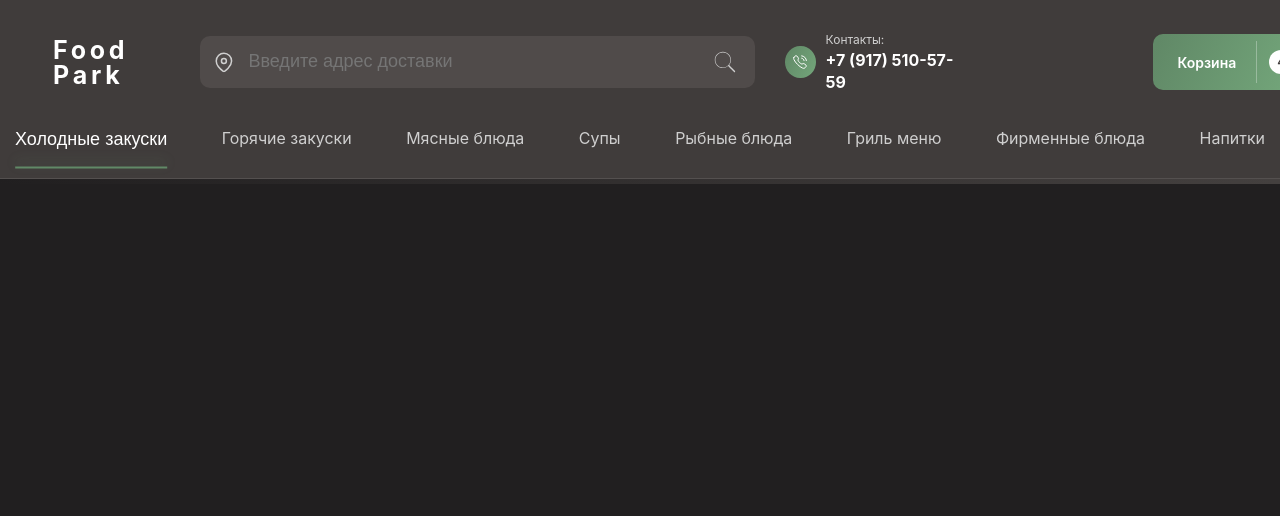
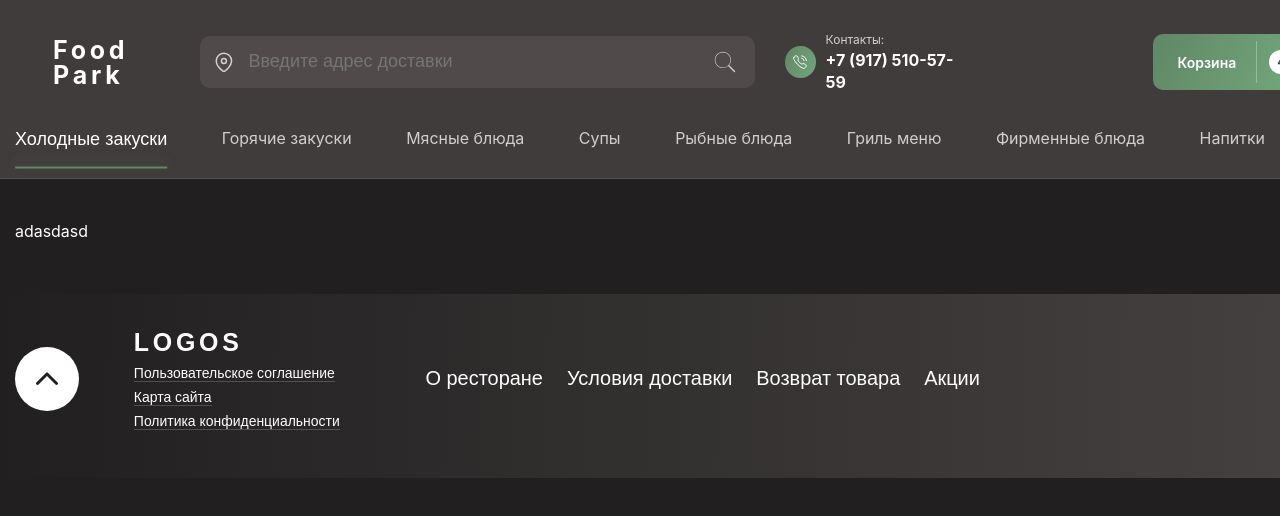
Before and after one commit to yrysNM/Food_Park, a React (Create React App) app: page /return in a window 1280 px wide. Shown: the top 516 px of the page. Built offline with nearby package versions, Linux system fonts and the light colour scheme.

Commit message:
Starting App Return PAge

```diff
--- /dev/null
+++ b/src/components/app-return/App-Return.js
@@ -0,0 +1,20 @@
+// Import img and scss files
+import './App-Return.scss';
+
+import React from 'react';
+
+const AppReturn = () => {
+  return (
+    <>
+      <div className="return">
+        <div className="container">
+          <div className="return__inner">
+            adasdasd
+          </div>
+        </div>
+      </div>
+    </>
+  );
+}
+
+export default AppReturn;
--- /dev/null
+++ b/src/components/app-return/App-Return.scss
@@ -0,0 +1,4 @@
+.return {
+    padding-top: 220px;
+    padding-bottom: 50px;
+}
--- a/src/components/app-terms/lib/acordin/Accordin.js
+++ b/src/components/app-terms/lib/acordin/Accordin.js
@@ -16,10 +16,11 @@ export class Accordion extends React.Component {
   }
 
   render() {
+    const {children} = this.props;
     return (
       <>
         <div ref={(a) => (this._acc = a)} onClick={this._handleClick}>
-          {this.props.children}
+          {children}
         </div>
       </>
     );
--- a/src/components/app/App.js
+++ b/src/components/app/App.js
@@ -2,7 +2,7 @@ import { BrowserRouter as Router, Route, Routes } from "react-router-dom";
 import AppHeader from "../app-header/AppHeader";
 import AppSubmenu from "../app-submenu/App-Submenu";
 import AppFooter from "../app-footer/App-Footer";
-import { AppBasketPage, Home, AppTermsPage, FoodCard, FoodPromotion, OrderProcessing } from "../pages";
+import { AppBasketPage, Home, AppTermsPage, FoodCard, FoodPromotion, OrderProcessing, AppRetrunPage } from "../pages";
 
 const App = () => {
 
@@ -18,6 +18,7 @@ const App = () => {
           <Route path="/" element={<Home />} />
           <Route path="/basket" element={<AppBasketPage />} />
           <Route path="/terms" element={<AppTermsPage />} />
+          <Route path="/return" element={<AppRetrunPage />}/>
         </Routes>
 
         <AppFooter />
--- /dev/null
+++ b/src/components/pages/app-return/index.js
@@ -0,0 +1,12 @@
+import React from 'react';
+import AppReturn from '../../app-return/App-Return';
+
+const AppRetrunPage = () => {
+  return (
+    <>
+      <AppReturn />
+    </>
+  );
+}
+
+export default AppRetrunPage;
--- a/src/components/pages/index.js
+++ b/src/components/pages/index.js
@@ -4,6 +4,7 @@ import OrderProcessing from "./order-processing";
 import AppBasketPage from "./app-basket/App-Basket-Page";
 import Home from "./app-home";
 import AppTermsPage from "./app-terms";
+import AppRetrunPage from "./app-return";
 
 export {
     AppBasketPage,
@@ -11,5 +12,6 @@ export {
     AppTermsPage,
     FoodCard,
     FoodPromotion,
-    OrderProcessing
+    OrderProcessing,
+    AppRetrunPage
 }
```
